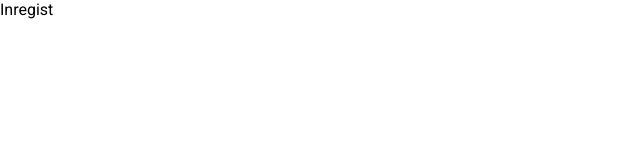
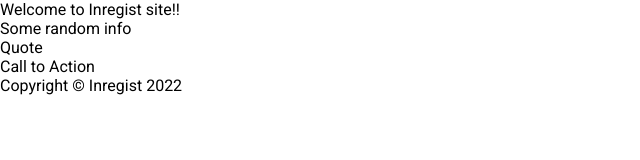
Before and after one commit to Inregist/odin-landing-page, a plain HTML site: page index.html in a window 1280 px wide. Shown: the whole page, without its empty margins (0-640 px from the left). Drawn offline with Linux system fonts and the light colour scheme.

Commit message:
:sparkles: Add page structure

```diff
--- a/index.html
+++ b/index.html
@@ -8,6 +8,10 @@
     <title>Inregist</title>
   </head>
   <body>
-    Inregist
+    <section id="hero">Welcome to Inregist site!!</section>
+    <section id="info">Some random info</section>
+    <section id="quote">Quote</section>
+    <section id="action">Call to Action</section>
+    <footer>Copyright &copy; Inregist 2022</footer>
   </body>
 </html>
```
